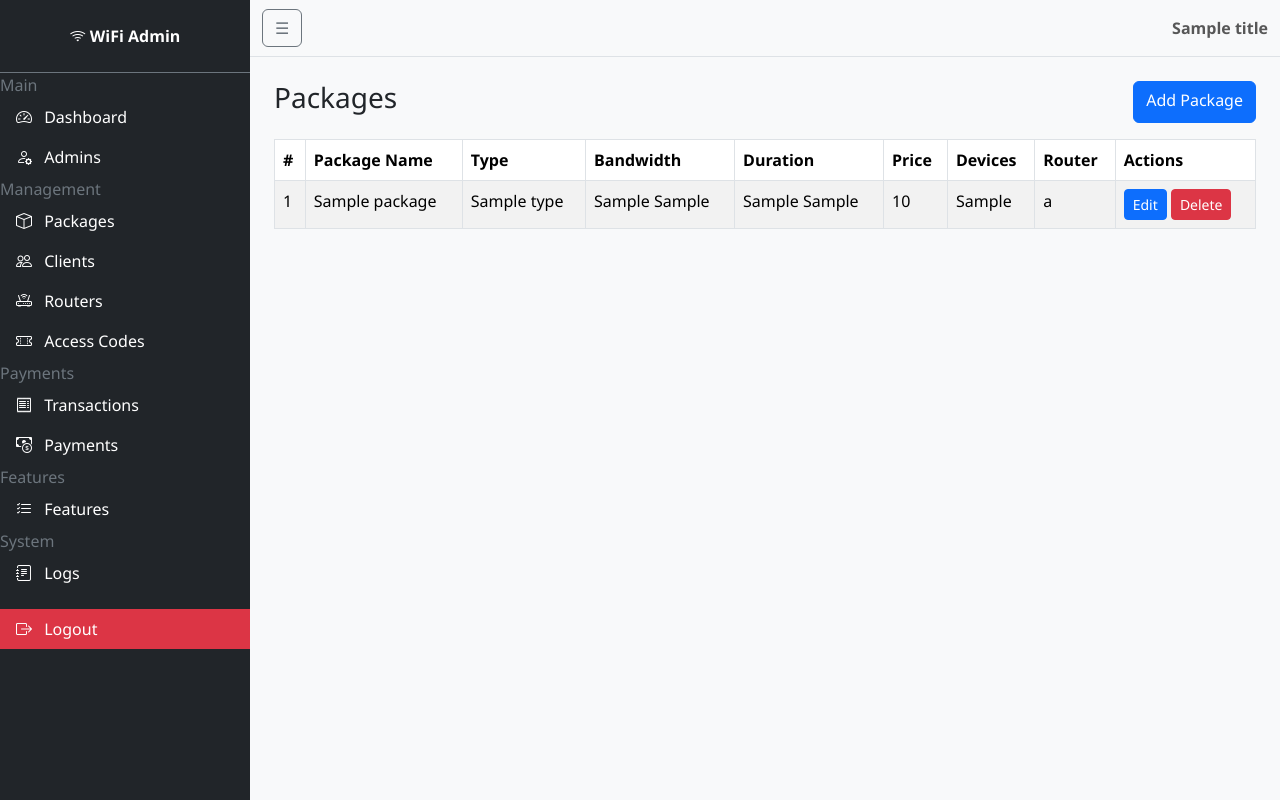
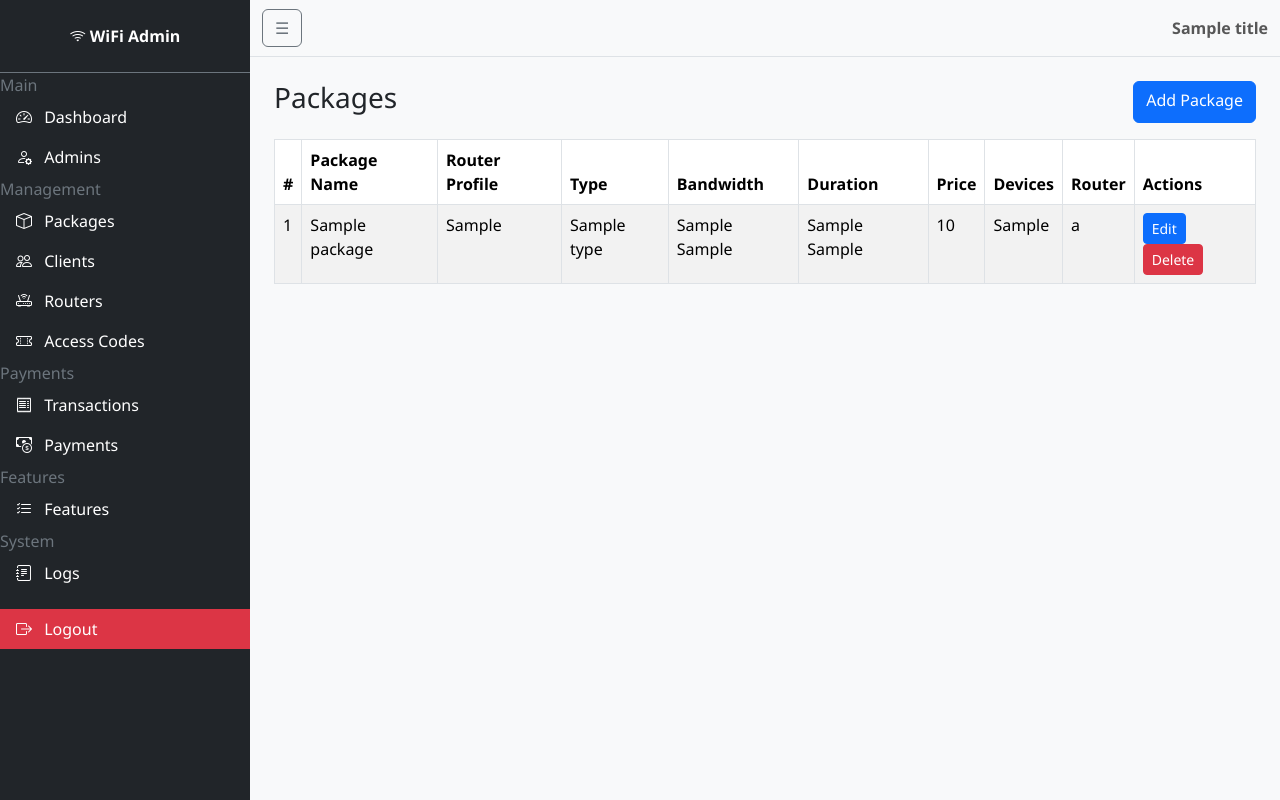
Before and after one commit to peterdetruth/wifi_system, a CodeIgniter 4 app: the page made by app/Views/admin/packages/index.php in a window 1280 px wide. Run offline with PHP 8.4 and a stand-in for CodeIgniter, Linux system fonts and the light colour scheme; the template is opened without the code that fills it: most values are stand-ins (such as "Sample title", 1, 10 or a date in 2020); some libraries are stand-ins or nearby versions.

Commit message:
Works Fine: Updated packages page in admin to display router_profile name in the table.

```diff
--- a/app/Views/admin/packages/index.php
+++ b/app/Views/admin/packages/index.php
@@ -13,6 +13,7 @@
       <tr>
         <th>#</th>
         <th>Package Name</th>
+        <th>Router Profile</th>
         <th>Type</th>
         <th>Bandwidth</th>
         <th>Duration</th>
@@ -27,6 +28,7 @@
         <tr>
           <td><?= $index + 1 ?></td>
           <td><?= esc($package['name']) ?></td>
+          <td><?= esc($package['router_profile']) ?></td>
           <td><?= esc($package['type']) ?></td>
           <td><?= esc($package['bandwidth_value']) . ' ' . esc($package['bandwidth_unit']) ?></td>
           <td><?= esc($package['duration_length']) . ' ' . esc($package['duration_unit']) ?></td>
```
